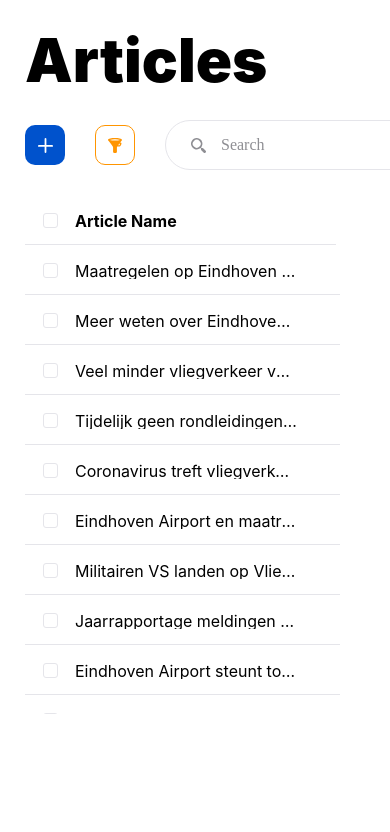
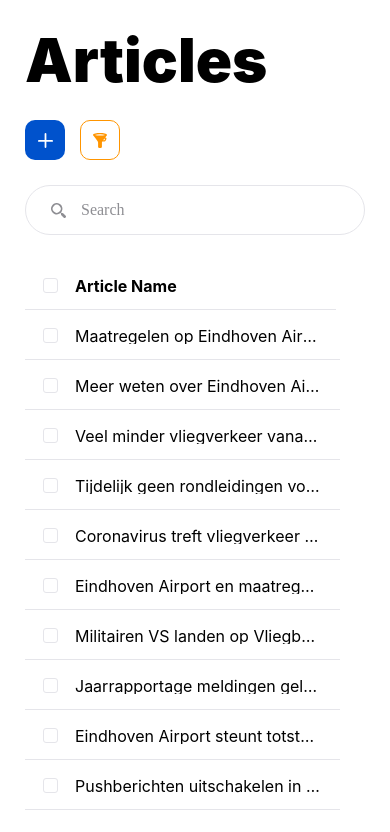
Before and after one commit to KevinvHelden/graduation_internship, a React (Create React App) app: page / in a window 390 px wide. Shown: the top 832 px of the page. Built offline with nearby package versions, Linux system fonts and the light colour scheme.

Commit message:
Changes made for better resizing

```diff
--- a/src/App.module.css
+++ b/src/App.module.css
@@ -8,6 +8,8 @@
   width: 100%;
   padding: var(--layout-medium);
   overflow: scroll;
+  display: flex;
+  flex-direction: column;
 }
 
 @media only screen and (min-width: 768px) {
--- a/src/components/collections/Table/Table.module.css
+++ b/src/components/collections/Table/Table.module.css
@@ -1,15 +1,38 @@
 @import "../../../styling/styling.css";
 
 :root {
-  --container-padding: 50px;
+  /* all other items and margins inside the container */
+  --height-pageTitle: 70px;
+  --height-tableHeader: 50px;
+  --inside-margins: calc(var(--layout-medium) * 2);
   --height-actions: 50px;
-  --height-container: calc(calc(100vh - 50px) - var(--container-padding));
+  --content-above-tableContent: calc(
+    var(--height-tableHeader) +
+      calc(
+        var(--inside-margins) +
+          calc(var(--height-actions) + var(--height-pageTitle))
+      )
+  );
+
+  /* the inside of the container */
+  --container-padding-large: calc(var(--layout-large) * 2);
+  --height-container: calc(
+    calc(100vh - calc(var(--layout-medium) * 2)) -
+      var(--container-padding-large)
+  );
+  --container-padding-small: calc(var(--layout-medium) * 2);
+  --height-container-mobile: calc(100vh - var(--container-padding-small));
+
+  /* scrollbar */
   --scrollbar-width: 4px;
 }
 
 .root {
   width: 100%;
-  height: 100%;
+  height: 300px;
+  display: flex;
+  flex-flow: column;
+  flex-grow: 1;
 }
 
 .root .tableHeader {
@@ -37,9 +60,12 @@
 }
 
 .root .tableContent {
-  overflow: scroll;
+  overflow-y: scroll;
   width: 100%;
-  height: calc(calc(var(--height-container) - var(--height-actions)) - 225px);
+  /* height: calc(var(--height-container-mobile) - var(--content-above-tableContent)); */
+  display: flex;
+  flex-flow: column;
+  flex-grow: 1;
 }
 
 .root .tableContent > :last-child {
@@ -69,11 +95,11 @@
   background: var(--darkBlue);
 }
 
-.root .tableContent {
-  overflow-x: hidden;
-}
+@media only screen and (min-width: 768px) {
+  .root .tableContent {
+    height: calc(var(--height-container) - var(--content-above-tableContent));
+  }
 
-@media only screen and (min-width: 768px) {
   .root .tableHeaderItems > :first-child {
     width: 70%;
   }
--- a/src/components/elements/Searchbar/Searchbar.module.css
+++ b/src/components/elements/Searchbar/Searchbar.module.css
@@ -1,61 +1,84 @@
 @import "../../../styling/styling.css";
 
 :root {
-    --searchbar-width: 300px;
-    --searchbar-width-extended: 400px;
+  --searchbar-width: 300px;
+  --searchbar-width-extended: 400px;
 }
 
-.root{
-    height: 50px;
-    width: auto;
-    outline: none;
-    display: flex;
+.root {
+  height: 50px;
+  width: auto;
+  outline: none;
+  display: flex;
+  width: 100%;
 }
 
 .root div {
-    position: absolute;
-    margin: 17.5px 0 17.5px 360px;
-}
-
-.root div:hover {
-    cursor: pointer;
+  position: absolute;
+  margin: 17.5px 0 17.5px
+    calc(100% - calc(var(--icon-size) + var(--border-radius-large)));
 }
 
 .inner {
-    height: 100%;
-    border: 1px var(--border-inactive) solid;
-    border-radius: var(--border-radius-large);
-    color: var(--black);
-    font-family: var(--default-font-paragraph);
-    font-size: var(--default-font-size-paragraph);
-    width: var(--searchbar-width);
-    padding: 0 50px 0 55px;
-    background-image: url("../../../images/icons/magnifyingGlass.svg");
-    background-repeat: no-repeat;
-    background-position: var(--border-radius-large) center;
-    outline: none;
-    transition: var(--default-transition);
-    transform-origin: right;
-}
-
-.inner:hover {
-    border: 1px var(--border-active) solid;
+  height: 100%;
+  border: 1px var(--border-inactive) solid;
+  border-radius: var(--border-radius-large);
+  color: var(--black);
+  width: 100%;
+  font-family: var(--default-font-paragraph);
+  font-size: var(--default-font-size-paragraph);
+  padding: 0 50px 0 55px;
+  background-image: url("../../../images/icons/magnifyingGlass.svg");
+  background-repeat: no-repeat;
+  background-position: var(--border-radius-large) center;
+  outline: none;
+  transition: var(--default-transition);
+  transform-origin: right;
 }
 
 .inner:focus {
-    border: 1px var(--border-active) solid;
-    width: var(--searchbar-width-extended);
+  border: 1px var(--border-active) solid;
 }
 
 .inner:not(:placeholder-shown) {
-    border: 1px var(--border-active) solid;
-    width: var(--searchbar-width-extended);
+  border: 1px var(--border-active) solid;
 }
 
 .inner::placeholder {
-    color: var(--grey1);
+  color: var(--grey1);
 }
 
 .deleteIcon {
-    top: -50px;
+  top: -50px;
 }
+
+@media only screen and (min-width: 768px) {
+  .root {
+    width: auto;
+  }
+
+  .inner {
+    width: var(--searchbar-width);
+  }
+
+  .inner:hover {
+    border: 1px var(--border-active) solid;
+  }
+
+  .inner:focus {
+    width: var(--searchbar-width-extended);
+  }
+
+  .inner:not(:placeholder-shown) {
+    width: var(--searchbar-width-extended);
+  }
+
+  .root div {
+    position: absolute;
+    margin: 17.5px 0 17.5px 360px;
+  }
+
+  .root div:hover {
+    cursor: pointer;
+  }
+}
--- a/src/components/elements/Tablerow/Tablerow.module.css
+++ b/src/components/elements/Tablerow/Tablerow.module.css
@@ -10,11 +10,6 @@
   margin-right: var(--layout-medium);
   height: 50px;
   display: flex;
-}
-
-.root:hover {
-  background-color: var(--tablerow-selected);
-  cursor: pointer;
 }
 
 .root.divider {
@@ -33,7 +28,7 @@
   width: 100%;
   display: grid;
   white-space: nowrap;
-  padding-right: var(--layout-medium);
+  padding-right: var(--layout-extra-small);
 }
 
 .tablerowItems {
@@ -53,6 +48,7 @@
 
   .root .tablerowItemContainer {
     width: 30%;
+    padding-right: var(--layout-medium);
   }
 }
 
@@ -61,6 +57,11 @@
     width: 50%;
   }
 
+  .root:hover {
+    background-color: var(--tablerow-selected);
+    cursor: pointer;
+  }
+
   .root .tablerowItemContainer {
     width: calc(50% / 3);
   }
--- a/src/components/pages/tablepage/Tablepage.module.css
+++ b/src/components/pages/tablepage/Tablepage.module.css
@@ -2,4 +2,7 @@
 
 .mainContent {
     margin-top: var(--layout-medium);
+    display: flex;
+    flex-flow: column;
+    flex-grow: 1;
 }
--- a/src/components/templates/Tableview/Tableview.js
+++ b/src/components/templates/Tableview/Tableview.js
@@ -76,9 +76,15 @@ class Tableview extends PureComponent {
       <div className={classnames(styles.root)}>
         <div className={classnames(styles.actions)}>
           <Button text={"Add article"} iconBefore={"add"} />
-          <Button text={"Filter"} variant={"ghost"} iconBefore={"filter_orange"} />
+          <Button
+            text={"Filter"}
+            variant={"ghost"}
+            iconBefore={"filter_orange"}
+          />
           {searchbar && (
-            <Searchbar searchItems={initialTablerows} typeFunc={updateRows} />
+            <div className={classnames(styles.searchbar)}>
+              <Searchbar searchItems={initialTablerows} typeFunc={updateRows} />
+            </div>
           )}
         </div>
         <div className={classnames(styles.table)}>
--- a/src/components/templates/Tableview/Tableview.module.css
+++ b/src/components/templates/Tableview/Tableview.module.css
@@ -5,6 +5,9 @@
     height: auto;
     position: relative;
     z-index: 1;
+    display: flex;
+    flex-flow: column;
+    flex-grow: 1;
 }
 
 .root .tableHeader {
@@ -44,12 +47,24 @@
     width: auto;
     display: flex;
     align-items: center;
+    flex-wrap: wrap;
 }
 
 .root .actions > * {
-    margin-right: 30px;
+    margin-right: var(--layout-small);
 }
 
 .root .table {
     margin-top: 25px;
+    display: flex;
+    flex-flow: column;
+    flex-grow: 1;
 }
+
+@media only screen and (max-width: 768px) {
+    .root .actions > .searchbar {
+        margin-top: var(--layout-medium);
+        margin-right: 0;
+        width: 100%;
+    }
+}
```
